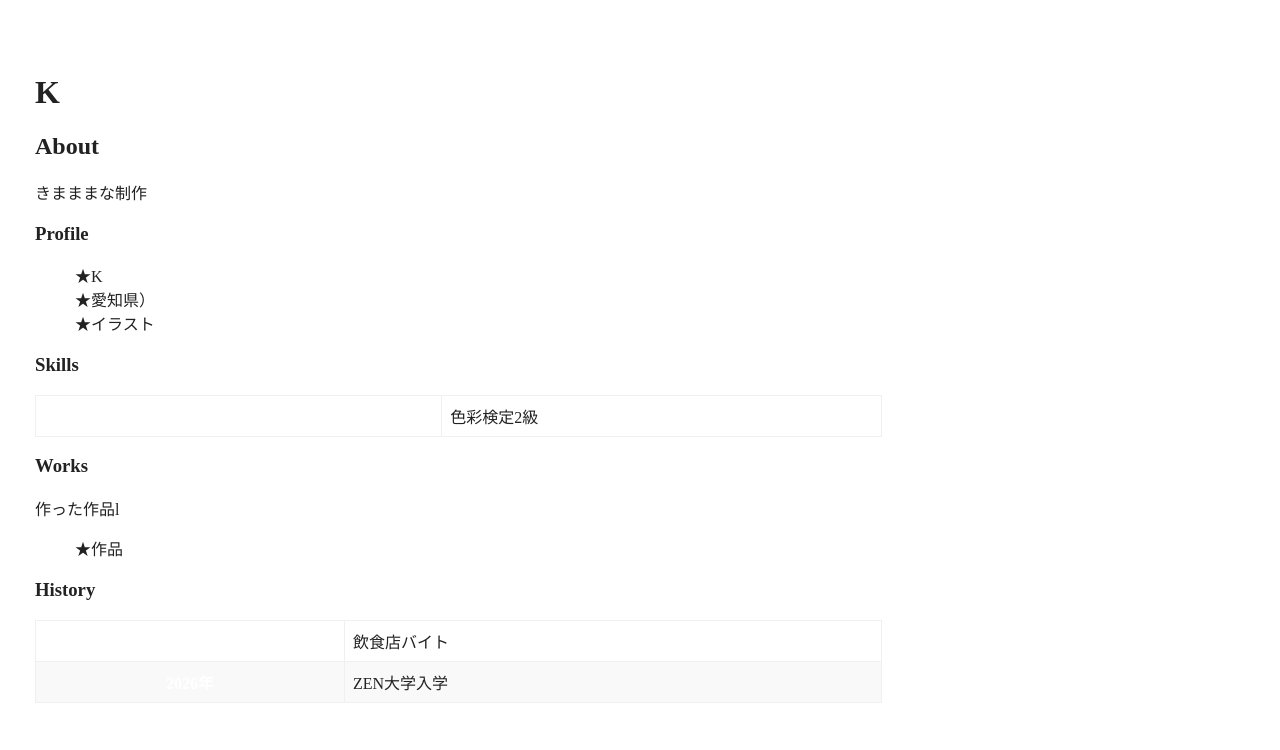
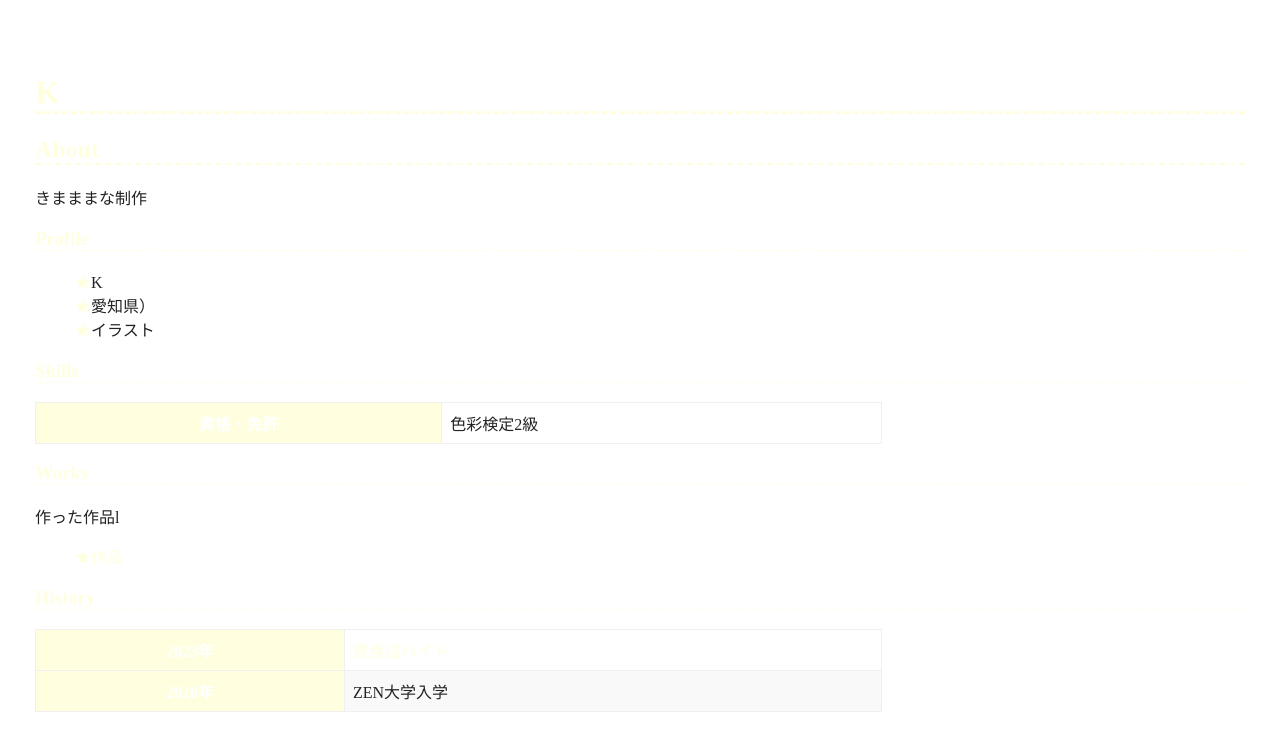
Before and after one commit to ni-tyan/K.github.io, a plain HTML site: page index.html in a window 1280 px wide. Drawn offline with Linux system fonts and the light colour scheme.

Commit message:
Update style.css

```diff
--- a/style.css
+++ b/style.css
@@ -3,7 +3,7 @@
 -------------------- */
 
 :root {
-  --theme-color: ##ffffe0;
+  --theme-color: #ffffe0;
 }
 
 * {
```
